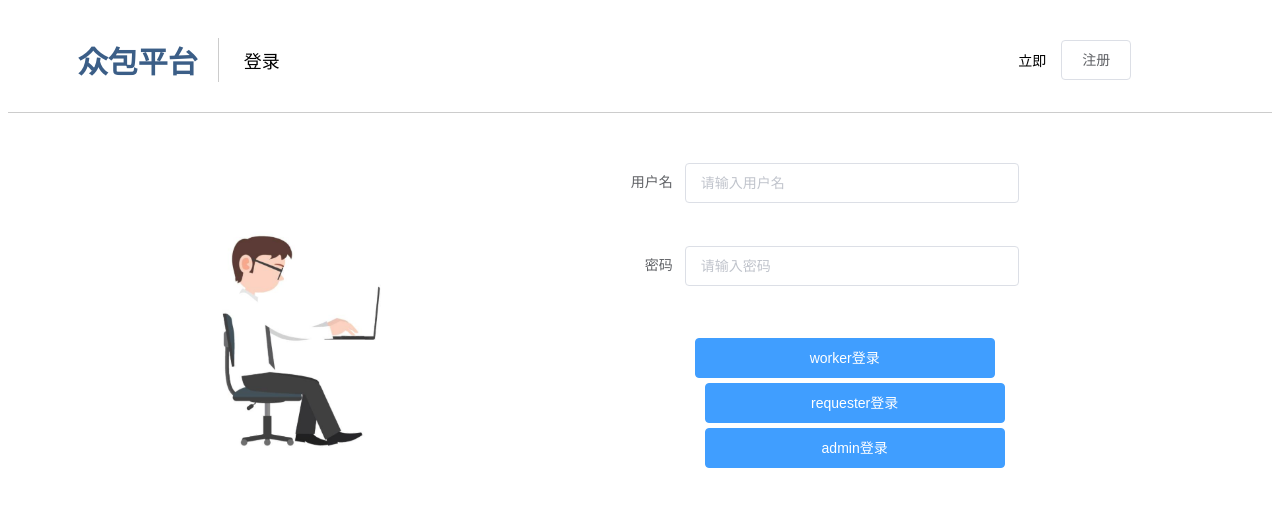
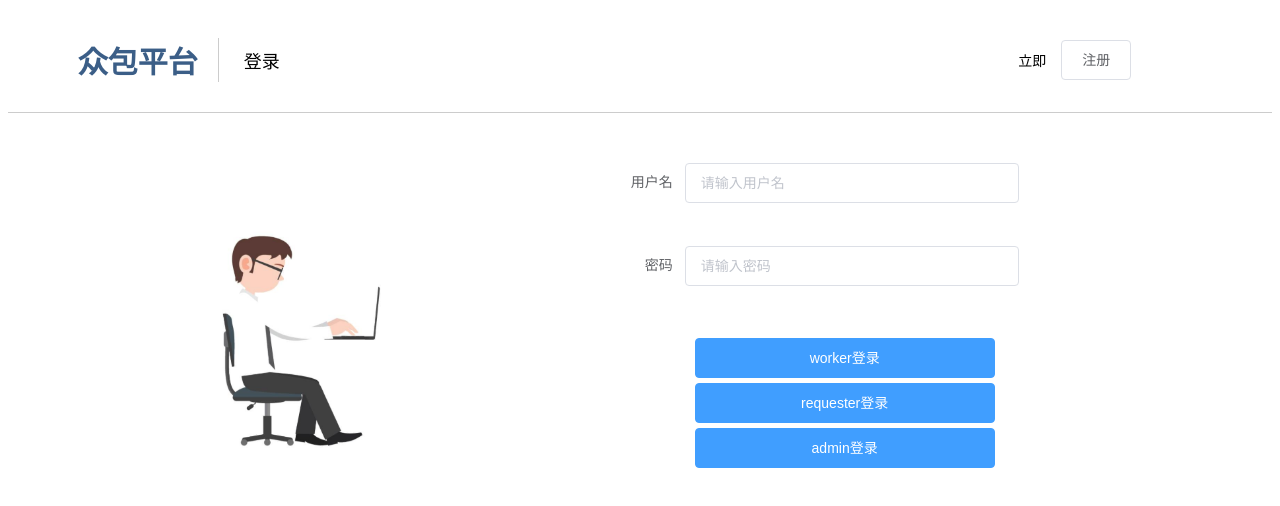
Before and after one commit to Doifo/software-test, a Vue app: page /login in a window 1280 px wide. Shown: the top 506 px of the page. Built offline with nearby package versions, Linux system fonts and the light colour scheme.

Commit message:
Update Login.vue

```diff
--- a/src/views/Login.vue
+++ b/src/views/Login.vue
@@ -54,13 +54,13 @@
 
 
                 <el-button
-                  style="width:300px;margin-top:5px;display:block"
+                  style="width:300px;margin-top:5px;display:block;margin-left:0px"
                   type="primary"
                   @click="loginRequester"
                 >requester登录</el-button>
 
                 <el-button
-                  style="width:300px;margin-top:5px;display:block"
+                  style="width:300px;margin-top:5px;display:block;margin-left:0px"
                   type="primary"
 
                 >admin登录</el-button>
```
